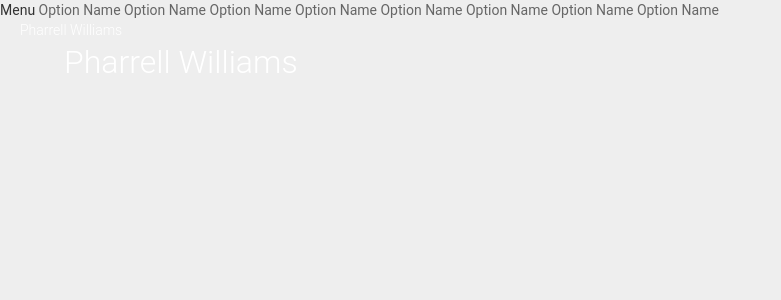
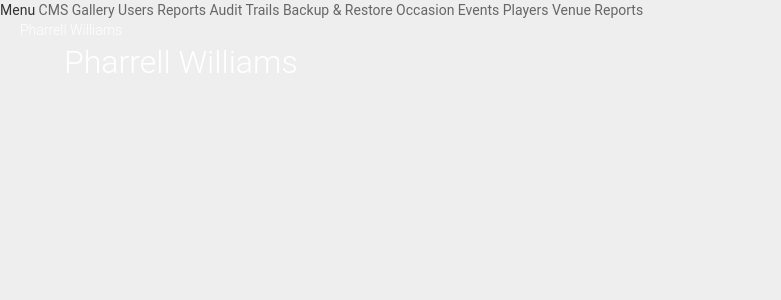
Before and after one commit to jaydavid1996/py, a PHP site: template frontend/views/layouts/dashboard.php in a window 1280 px wide. Shown: the top 300 px of the page, without its empty margins (0-781 px from the left). Run offline with PHP 8.4, Linux system fonts and the light colour scheme; the template is opened without the code that fills it, so the values that code supplies are empty; some libraries are stand-ins or nearby versions.

Commit message:
ADD sidenav menu list update

```diff
--- a/frontend/views/layouts/drawer/paper-icon-item.php
+++ b/frontend/views/layouts/drawer/paper-icon-item.php
@@ -1,6 +1,10 @@
 <link rel="import" href="vendor/bower/paper-item/paper-item.html">
 <link rel="import" href="vendor/bower/font-roboto/roboto.html">
 <link rel="import" href="vendor/bower/iron-icons/iron-icons.html">
+<link rel="import" href="vendor/bower/iron-icons/av-icons.html">
+<link rel="import" href="vendor/bower/iron-icons/maps-icons.html">
+<link rel="import" href="vendor/bower/iron-icons/social-icons.html">
+<link rel="import" href="vendor/bower/iron-icons/image-icons.html">
 <link rel="import" href="vendor/bower/paper-icon-button/paper-icon-button.html">
 <link rel="import" href="vendor/bower/paper-item/paper-icon-item.html">
 
@@ -34,39 +38,76 @@
   /*app-drawer-layout:not([narrow]) [drawer-toggle] {
     display: none;
   }*/
+  a {
+    text-decoration: none;
+  }
 
   </style>
 </custom-style>
 
-<paper-icon-item class="iconItem">
-  <iron-icon class="grayIcon" icon="inbox" slot="item-icon"></iron-icon>
-  <span>Option Name</span>
-</paper-icon-item>
-<paper-icon-item class="iconItem">
-  <iron-icon class="grayIcon" icon="favorite" slot="item-icon"></iron-icon>
-  <span>Option Name</span>
-</paper-icon-item>
-<paper-icon-item class="iconItem">
-  <iron-icon class="grayIcon" icon="polymer" slot="item-icon"></iron-icon>
-  <span>Option Name</span>
-</paper-icon-item>
-<paper-icon-item class="iconItem">
-  <iron-icon class="grayIcon" icon="question-answer" slot="item-icon"></iron-icon>
-  <span>Option Name</span>
-</paper-icon-item>
-<paper-icon-item class="iconItem">
-  <iron-icon class="grayIcon" icon="send" slot="item-icon"></iron-icon>
-  <span>Option Name</span>
-</paper-icon-item>
-<paper-icon-item class="iconItem">
-  <iron-icon class="grayIcon" icon="archive" slot="item-icon"></iron-icon>
-  <span>Option Name</span>
-</paper-icon-item>
-<paper-icon-item class="iconItem">
-  <iron-icon class="grayIcon" icon="backup" slot="item-icon"></iron-icon>
-  <span>Option Name</span>
-</paper-icon-item>
+<a href="frontend/web/#" tabindex="-1">
 <paper-icon-item class="iconItem">
   <iron-icon class="grayIcon" icon="dashboard" slot="item-icon"></iron-icon>
-  <span>Option Name</span>
+  <span>CMS</span>
 </paper-icon-item>
+</a>
+<a href="frontend/web/#a" tabindex="-1">
+<paper-icon-item class="iconItem">
+  <iron-icon class="grayIcon" icon="image:panorama" slot="item-icon"></iron-icon>
+  <span>Gallery</span>
+</paper-icon-item>
+</a>
+<a href="frontend/web/#a" tabindex="-1">
+<paper-icon-item class="iconItem">
+  <iron-icon class="grayIcon" icon="icons:account-circle" slot="item-icon"></iron-icon>
+  <span>Users</span>
+</paper-icon-item>
+</a>
+<a href="frontend/web/#a" tabindex="-1">
+<paper-icon-item class="iconItem">
+  <iron-icon class="grayIcon" icon="icons:assignment" slot="item-icon"></iron-icon>
+  <span>Reports</span>
+</paper-icon-item>
+</a>
+<a href="frontend/web/#a" tabindex="-1">
+<paper-icon-item class="iconItem">
+  <iron-icon class="grayIcon" icon="icons:trending-up" slot="item-icon"></iron-icon>
+  <span>Audit Trails</span>
+</paper-icon-item>
+</a>
+<a href="frontend/web/#a" tabindex="-1">
+<paper-icon-item class="iconItem">
+  <iron-icon class="grayIcon" icon="icons:settings-backup-restore" slot="item-icon"></iron-icon>
+  <span>Backup & Restore</span>
+</paper-icon-item>
+</a>
+<a href="frontend/web/#a" tabindex="-1">
+<paper-icon-item class="iconItem">
+  <iron-icon class="grayIcon" icon="av:album" slot="item-icon"></iron-icon>
+  <span>Occasion</span>
+</paper-icon-item>
+</a>
+<a href="frontend/web/#a" tabindex="-1">
+<paper-icon-item class="iconItem">
+  <iron-icon class="grayIcon" icon="av:explicit" slot="item-icon"></iron-icon>
+  <span>Events</span>
+</paper-icon-item>
+</a>
+<a href="frontend/web/#a" tabindex="-1">
+<paper-icon-item class="iconItem">
+  <iron-icon class="grayIcon" icon="social:group-add" slot="item-icon"></iron-icon>
+  <span>Players</span>
+</paper-icon-item>
+</a>
+<a href="frontend/web/#a" tabindex="-1">
+<paper-icon-item class="iconItem">
+  <iron-icon class="grayIcon" icon="social:domain" slot="item-icon"></iron-icon>
+  <span>Venue</span>
+</paper-icon-item>
+</a>
+<a href="frontend/web/#a" tabindex="-1">
+<paper-icon-item class="iconItem">
+  <iron-icon class="grayIcon" icon="icons:assignment" slot="item-icon"></iron-icon>
+  <span>Reports</span>
+</paper-icon-item>
+</a>
```
